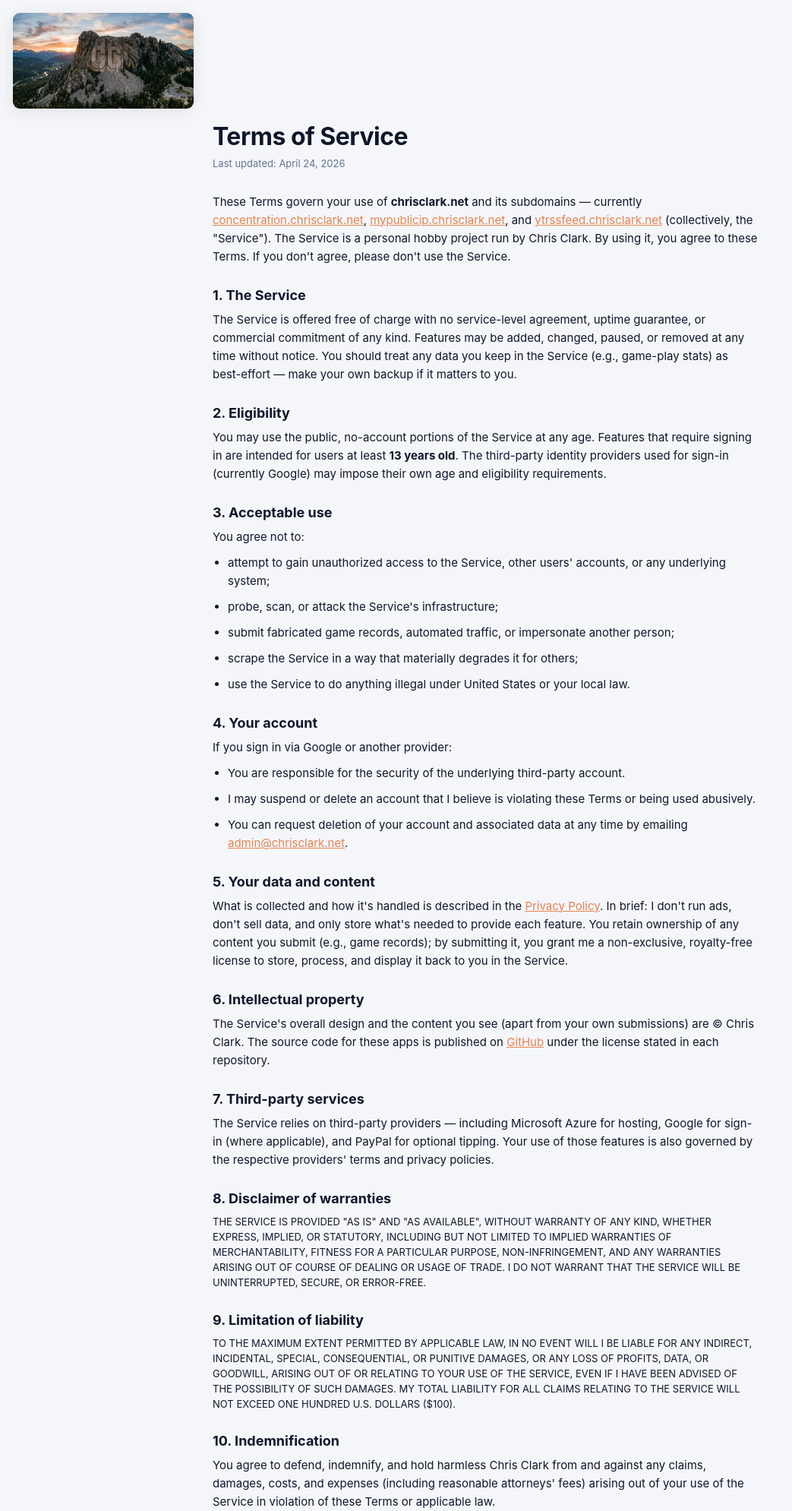
After one commit to cclark31415/chrisclark-net, a Flask app: page /terms in a window 1280 px wide. The commit adds this page. Shown: the top 1989 px of the page at 76% size, without its empty margins (0-1043 px from the left). Run offline with Flask 3, Linux system fonts and the light colour scheme.

Commit message:
Add Terms of Service at /terms; cross-link from app footers
Single canonical Terms page on chrisclark.net covering all subdomains.
Concentration and my-public-ip footers link out to
https://chrisclark.net/terms instead of duplicating the page.

Note: governing-law section currently names Washington as the state
(placeholder — change to your actual state of residence if needed).

Co-Authored-By: Claude Opus 4.7 <noreply@anthropic.com>

```diff
--- a/app.py
+++ b/app.py
@@ -13,6 +13,11 @@ def privacy():
     return render_template('privacy.html')
 
 
+@app.route('/terms')
+def terms():
+    return render_template('terms.html')
+
+
 @app.route('/health')
 def health():
     return {'status': 'healthy'}, 200
--- a/templates/index.html
+++ b/templates/index.html
@@ -467,6 +467,8 @@
             <p>chrisclark.net</p>
             <div class="footer-links">
                 <a href="/privacy">Privacy</a>
+                <span aria-hidden="true">·</span>
+                <a href="/terms">Terms</a>
             </div>
         </footer>
     </div>
--- /dev/null
+++ b/templates/terms.html
@@ -0,0 +1,146 @@
+<!DOCTYPE html>
+<html lang="en">
+<head>
+    <meta charset="UTF-8">
+    <meta name="viewport" content="width=device-width, initial-scale=1.0">
+    <meta name="theme-color" content="#F4F6FA" media="(prefers-color-scheme: light)">
+    <meta name="theme-color" content="#0B1220" media="(prefers-color-scheme: dark)">
+    <title>Terms of Service · Chris Clark</title>
+    <link rel="icon" type="image/x-icon" href="/static/favicon.ico">
+    <script>
+        (function () {
+            try {
+                var saved = localStorage.getItem("theme");
+                var dark = saved === "dark" || (!saved && window.matchMedia && window.matchMedia("(prefers-color-scheme: dark)").matches);
+                if (dark) document.documentElement.setAttribute("data-theme", "dark");
+            } catch (e) {}
+        })();
+    </script>
+    <style>
+        * { margin: 0; padding: 0; box-sizing: border-box; }
+        :root {
+            color-scheme: light dark;
+            --bg: #F4F6FA;
+            --surface: #FFFFFF;
+            --text: #0F172A;
+            --muted: #64748B;
+            --primary: #E8834F;
+            --border: rgba(15, 23, 42, 0.08);
+            --shadow: 0 4px 20px rgba(15, 23, 42, 0.08);
+        }
+        :root[data-theme="dark"] {
+            --bg: #0B1220;
+            --surface: #121A2B;
+            --text: #E6ECF3;
+            --muted: #94A3B8;
+            --border: rgba(255, 255, 255, 0.08);
+            --shadow: 0 4px 20px rgba(0, 0, 0, 0.3);
+        }
+        body {
+            font-family: -apple-system, BlinkMacSystemFont, 'Segoe UI', Roboto, sans-serif;
+            background: var(--bg);
+            color: var(--text);
+            min-height: 100vh;
+            padding: 160px 20px 60px;
+            display: flex;
+            justify-content: center;
+        }
+        .site-logo {
+            position: fixed;
+            top: 16px;
+            left: 16px;
+            z-index: 100;
+            display: block;
+            width: 240px;
+            height: 128px;
+            border-radius: 10px;
+            overflow: hidden;
+            box-shadow: var(--shadow);
+            border: 1px solid var(--border);
+            background: var(--surface);
+        }
+        .site-logo img { width: 100%; height: 100%; object-fit: cover; display: block; }
+        .container { max-width: 720px; width: 100%; }
+        h1 { font-size: 32px; margin-bottom: 6px; letter-spacing: -0.5px; }
+        .updated { color: var(--muted); font-size: 13px; margin-bottom: 28px; }
+        h2 { font-size: 18px; margin: 28px 0 10px; }
+        p, li { line-height: 1.6; font-size: 15px; margin-bottom: 10px; }
+        ul { padding-left: 20px; }
+        a { color: var(--primary); }
+        .back { display: inline-block; margin-top: 32px; color: var(--muted); text-decoration: none; }
+        .back:hover { color: var(--text); }
+        .all-caps { font-size: 13px; line-height: 1.55; }
+        @media (max-width: 520px) {
+            .site-logo { width: 160px; height: 88px; }
+            body { padding-top: 120px; }
+        }
+    </style>
+</head>
+<body>
+    <a class="site-logo" href="/" aria-label="Chris Clark home">
+        <img src="/static/CC_Mountain.jpg" alt="" width="320" height="175">
+    </a>
+    <div class="container">
+        <h1>Terms of Service</h1>
+        <p class="updated">Last updated: April 24, 2026</p>
+
+        <p>These Terms govern your use of <strong>chrisclark.net</strong> and its subdomains — currently <a href="https://concentration.chrisclark.net">concentration.chrisclark.net</a>, <a href="https://mypublicip.chrisclark.net">mypublicip.chrisclark.net</a>, and <a href="https://ytrssfeed.chrisclark.net">ytrssfeed.chrisclark.net</a> (collectively, the "Service"). The Service is a personal hobby project run by Chris Clark. By using it, you agree to these Terms. If you don't agree, please don't use the Service.</p>
+
+        <h2>1. The Service</h2>
+        <p>The Service is offered free of charge with no service-level agreement, uptime guarantee, or commercial commitment of any kind. Features may be added, changed, paused, or removed at any time without notice. You should treat any data you keep in the Service (e.g., game-play stats) as best-effort — make your own backup if it matters to you.</p>
+
+        <h2>2. Eligibility</h2>
+        <p>You may use the public, no-account portions of the Service at any age. Features that require signing in are intended for users at least <strong>13 years old</strong>. The third-party identity providers used for sign-in (currently Google) may impose their own age and eligibility requirements.</p>
+
+        <h2>3. Acceptable use</h2>
+        <p>You agree not to:</p>
+        <ul>
+            <li>attempt to gain unauthorized access to the Service, other users' accounts, or any underlying system;</li>
+            <li>probe, scan, or attack the Service's infrastructure;</li>
+            <li>submit fabricated game records, automated traffic, or impersonate another person;</li>
+            <li>scrape the Service in a way that materially degrades it for others;</li>
+            <li>use the Service to do anything illegal under United States or your local law.</li>
+        </ul>
+
+        <h2>4. Your account</h2>
+        <p>If you sign in via Google or another provider:</p>
+        <ul>
+            <li>You are responsible for the security of the underlying third-party account.</li>
+            <li>I may suspend or delete an account that I believe is violating these Terms or being used abusively.</li>
+            <li>You can request deletion of your account and associated data at any time by emailing <a href="mailto:admin@chrisclark.net">admin@chrisclark.net</a>.</li>
+        </ul>
+
+        <h2>5. Your data and content</h2>
+        <p>What is collected and how it's handled is described in the <a href="/privacy">Privacy Policy</a>. In brief: I don't run ads, don't sell data, and only store what's needed to provide each feature. You retain ownership of any content you submit (e.g., game records); by submitting it, you grant me a non-exclusive, royalty-free license to store, process, and display it back to you in the Service.</p>
+
+        <h2>6. Intellectual property</h2>
+        <p>The Service's overall design and the content you see (apart from your own submissions) are © Chris Clark. The source code for these apps is published on <a href="https://github.com/cclark31415">GitHub</a> under the license stated in each repository.</p>
+
+        <h2>7. Third-party services</h2>
+        <p>The Service relies on third-party providers — including Microsoft Azure for hosting, Google for sign-in (where applicable), and PayPal for optional tipping. Your use of those features is also governed by the respective providers' terms and privacy policies.</p>
+
+        <h2>8. Disclaimer of warranties</h2>
+        <p class="all-caps">THE SERVICE IS PROVIDED "AS IS" AND "AS AVAILABLE", WITHOUT WARRANTY OF ANY KIND, WHETHER EXPRESS, IMPLIED, OR STATUTORY, INCLUDING BUT NOT LIMITED TO IMPLIED WARRANTIES OF MERCHANTABILITY, FITNESS FOR A PARTICULAR PURPOSE, NON-INFRINGEMENT, AND ANY WARRANTIES ARISING OUT OF COURSE OF DEALING OR USAGE OF TRADE. I DO NOT WARRANT THAT THE SERVICE WILL BE UNINTERRUPTED, SECURE, OR ERROR-FREE.</p>
+
+        <h2>9. Limitation of liability</h2>
+        <p class="all-caps">TO THE MAXIMUM EXTENT PERMITTED BY APPLICABLE LAW, IN NO EVENT WILL I BE LIABLE FOR ANY INDIRECT, INCIDENTAL, SPECIAL, CONSEQUENTIAL, OR PUNITIVE DAMAGES, OR ANY LOSS OF PROFITS, DATA, OR GOODWILL, ARISING OUT OF OR RELATING TO YOUR USE OF THE SERVICE, EVEN IF I HAVE BEEN ADVISED OF THE POSSIBILITY OF SUCH DAMAGES. MY TOTAL LIABILITY FOR ALL CLAIMS RELATING TO THE SERVICE WILL NOT EXCEED ONE HUNDRED U.S. DOLLARS ($100).</p>
+
+        <h2>10. Indemnification</h2>
+        <p>You agree to defend, indemnify, and hold harmless Chris Clark from and against any claims, damages, costs, and expenses (including reasonable attorneys' fees) arising out of your use of the Service in violation of these Terms or applicable law.</p>
+
+        <h2>11. Termination</h2>
+        <p>You can stop using the Service at any time. I may suspend or terminate access for any user — or shut down all or part of the Service — at my discretion, with or without notice. Sections of these Terms that by their nature should survive termination (such as the warranty disclaimer, limitation of liability, indemnification, and governing law) will survive.</p>
+
+        <h2>12. Changes to these Terms</h2>
+        <p>I may update these Terms occasionally. When the change is material, the "Last updated" date above will change. Previous versions are visible in the <a href="https://github.com/cclark31415/chrisclark-net">site's git history</a>. Continued use of the Service after a change constitutes acceptance of the updated Terms.</p>
+
+        <h2>13. Governing law</h2>
+        <p>These Terms are governed by the laws of the United States and the State of Washington, without regard to conflict-of-law principles. Any dispute must be brought in the state or federal courts located in Washington, and you consent to the personal jurisdiction of those courts.</p>
+
+        <h2>14. Contact</h2>
+        <p><a href="mailto:admin@chrisclark.net">admin@chrisclark.net</a></p>
+
+        <a class="back" href="/">← Back</a>
+    </div>
+</body>
+</html>
```
